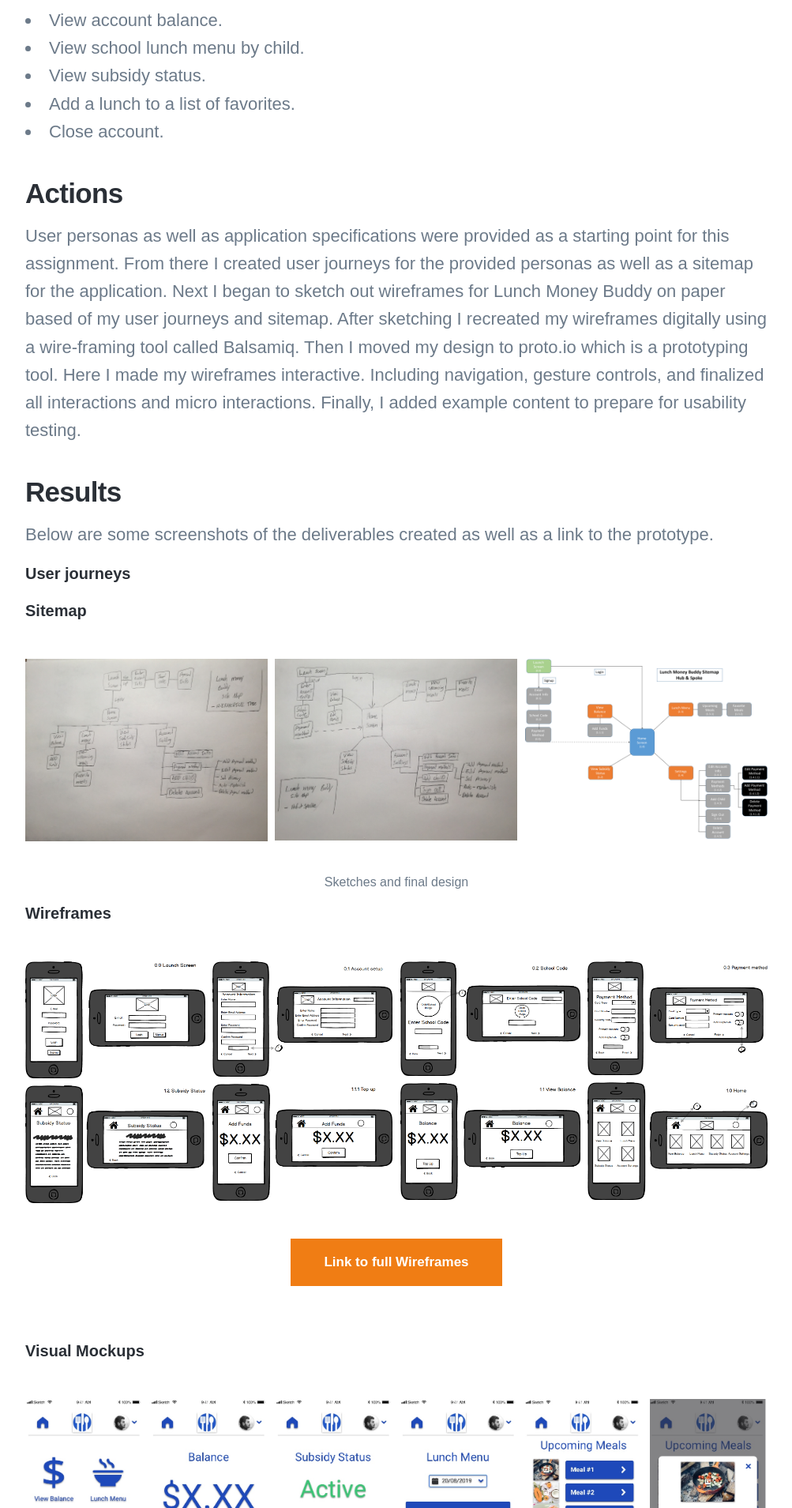
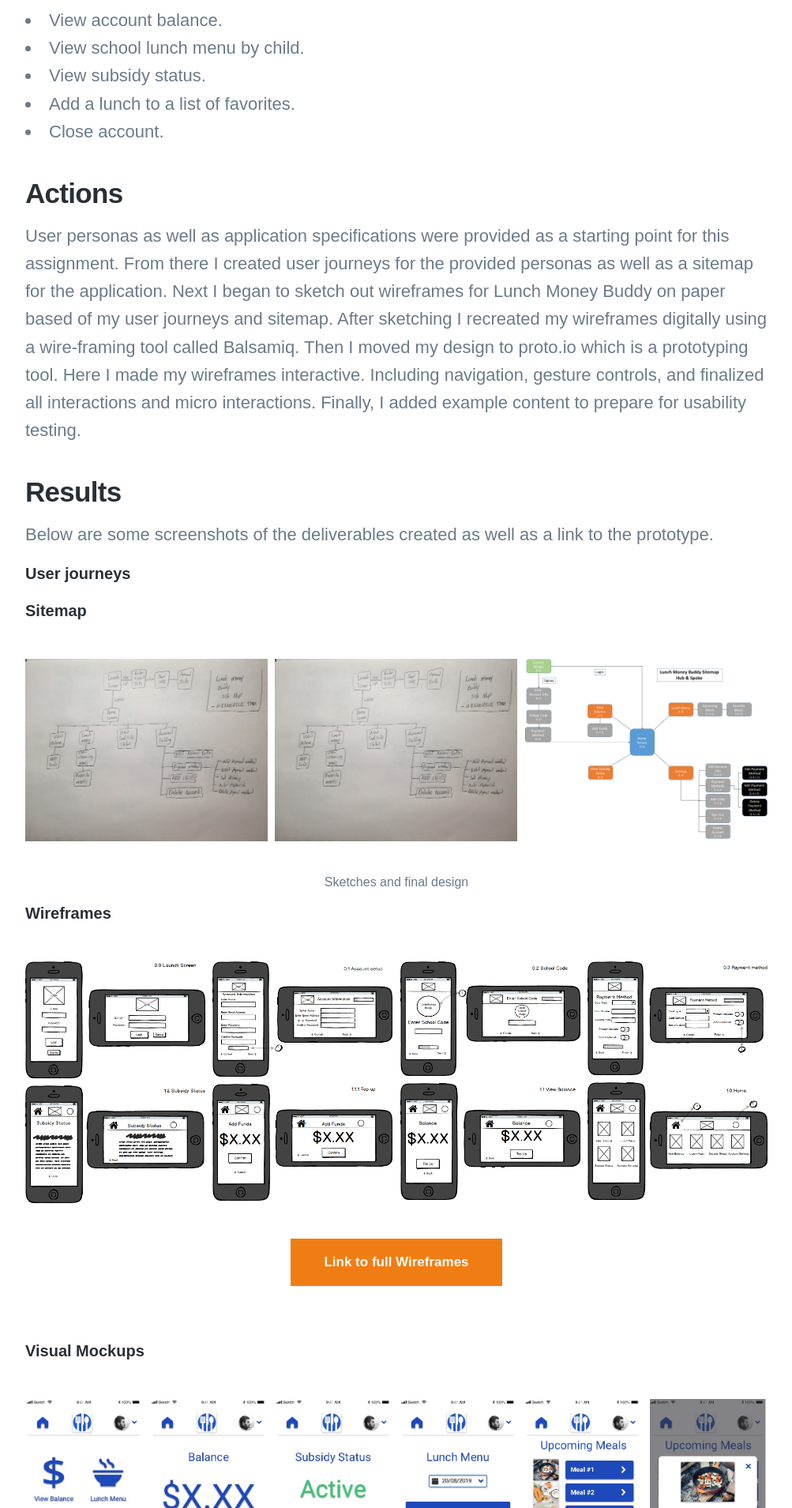
Before and after one commit to GeorgeBurgess0827/Webby, a Jekyll site: the page built from _projects/2018-06-30-Lunch-Money-Buddy.md, in a window 1280 px wide. Shown: the part 1089-2998 px from the top of the page at 79% size, without its empty margins (138-1141 px from the left). Built offline with Jekyll 4.4.1, drawn with Linux system fonts in a browser that asks for light colours; nearby versions of some CDN libraries; some web fonts are replaced.

Commit message:
Update 2018-06-30-Lunch-Money-Buddy.md

```diff
--- a/_projects/2018-06-30-Lunch-Money-Buddy.md
+++ b/_projects/2018-06-30-Lunch-Money-Buddy.md
@@ -36,7 +36,7 @@ Below are some screenshots of the deliverables created as well as a link to the
 
 <div class="gallery" data-columns="3">
 	<img src="/images/Lunch-Money-Buddy/SiteMap-Sketch-1.jpg">
-	<img src="/images/Lunch-Money-Buddy/SiteMap-Sketch-2.jpg">
+	<img src="/images/Lunch-Money-Buddy/SiteMap-Sketch-1.jpg">
 	<img src="/images/Lunch-Money-Buddy/Final-Sitemap.jpg">
 </div>
 <center>Sketches and final design</center>
```
